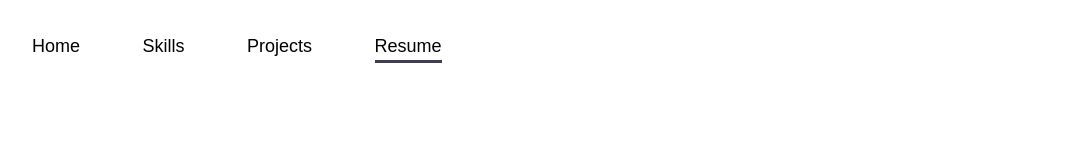
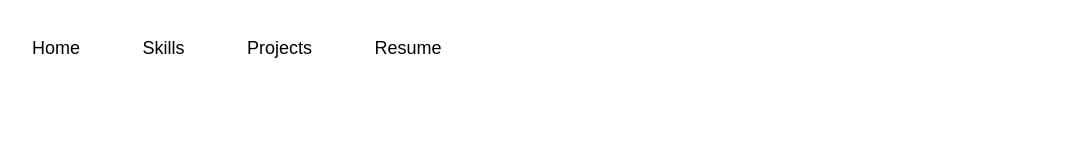
Before and after one commit to alex-lc/portfolio, a React (Create React App) app: page /resume in a window 1280 px wide. Shown: the top 159 px of the page, without its empty margins (96-1183 px from the left). Built offline with nearby package versions, Linux system fonts and the light colour scheme.

Commit message:
Removed Raheem from projects for now. Resume is no longer a new page and just downloads PDF version of resume for more information

```diff
--- a/src/components/Header.js
+++ b/src/components/Header.js
@@ -1,17 +1,28 @@
-import React from 'react';
-import { NavLink } from 'react-router-dom';
+import React from "react";
+import { NavLink, Link } from "react-router-dom";
 
-import { NavContainer, Nav } from '../styles';
+import { NavContainer, Nav } from "../styles";
+
+// assets
+import Resume from "../assets/files/alexander-cooter-resume-2020.pdf";
 
 export default function Header() {
-    return (
-        <NavContainer>
-            <Nav>
-                <NavLink exact activeClassName="active" to="/">Home</NavLink>
-                <NavLink activeClassName="active" to="/skills">Skills</NavLink>
-                <NavLink activeClassName="active" to="/projects">Projects</NavLink>
-                <NavLink activeClassName="active" to="/resume">Resume</NavLink>
-            </Nav>
-        </NavContainer>
-    )
+  return (
+    <NavContainer>
+      <Nav>
+        <NavLink exact activeClassName="active" to="/">
+          Home
+        </NavLink>
+        <NavLink activeClassName="active" to="/skills">
+          Skills
+        </NavLink>
+        <NavLink activeClassName="active" to="/projects">
+          Projects
+        </NavLink>
+        <Link to={Resume} target="_blank" download>
+          Resume
+        </Link>
+      </Nav>
+    </NavContainer>
+  );
 }
--- a/src/components/projects/Projects.js
+++ b/src/components/projects/Projects.js
@@ -1,20 +1,20 @@
-import React from 'react';
-import { useSpring } from 'react-spring';
+import React from "react";
+import { useSpring } from "react-spring";
 
 /* styles */
-import { Container, InnerContainer, H2, LargeP } from '../../styles';
+import { Container, InnerContainer, H2, LargeP } from "../../styles";
 
 /* components */
-import Header from '../Header';
-import SafeFurDogs from './SafeFurDogs';
-import Raheem from './Raheem';
-import WaterMyPlants from './WaterMyPlants';
+import Header from "../Header";
+import SafeFurDogs from "./SafeFurDogs";
+import WaterMyPlants from "./WaterMyPlants";
 
 export default function Projects() {
-
   /* react-spring */
   const props = useSpring({
-        opacity: 1, marginTop: 0, from: { opacity: 0, marginTop: -500 }
+    opacity: 1,
+    marginTop: 0,
+    from: { opacity: 0, marginTop: -500 },
   });
 
   return (
@@ -26,12 +26,10 @@ export default function Projects() {
           <H2>Projects</H2>
           <LargeP>A list of recently completed projects.</LargeP>
         </InnerContainer>
-
       </Container>
 
       <SafeFurDogs />
-            <Raheem />
       <WaterMyPlants />
     </>
-    )
+  );
 }
```
Also changed, not shown: 1 other file (tests, documents, lock files or other folders). Lines whose indentation alone changed are shown as unchanged.
